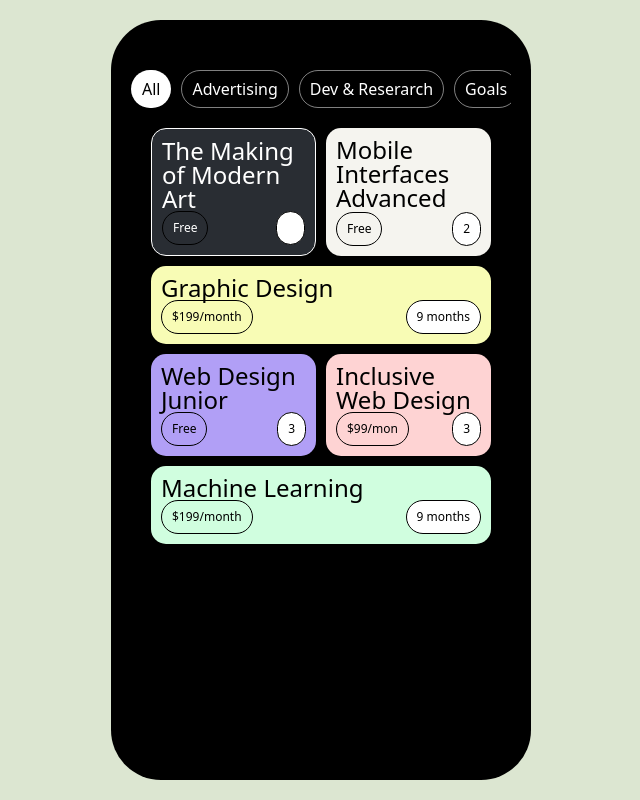
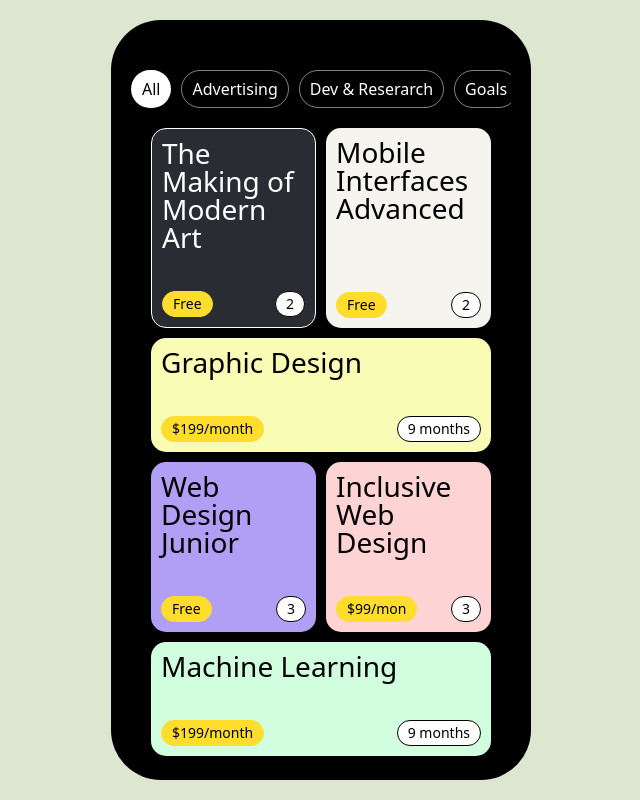
Before and after one commit to changhui98/Education-App, a website built with Vite: page education-app/index.html in a window 1280 px wide. Shown: the whole page, without its empty margins (319-959 px from the left). Built offline with nearby package versions, Linux system fonts and the light colour scheme.

Commit message:
updated css

```diff
--- a/education-app/index.html
+++ b/education-app/index.html
@@ -4,7 +4,7 @@
     <meta charset="UTF-8" />
     <meta name="viewport" content="width=device-width, initial-scale=1.0" />
     <link rel="stylesheet" href="/styles/style.scss" />
-    <title>Vite App</title>
+    <title>Education App</title>
   </head>
   <body>
     <div class="phone">
--- a/education-app/styles/style.scss
+++ b/education-app/styles/style.scss
@@ -19,6 +19,8 @@ body {
 
 .header {
   overflow-x: scroll;
+  -ms-overflow-style: none;
+  scrollbar-width: none;
   .header__list {
     display: flex;
     color: white;
@@ -48,21 +50,24 @@ body {
     border-radius: 15px;
     display: flex;
     flex-direction: column;
+    gap: 40px;
     justify-content: space-between;
     .cards__title {
-      font-size: 24px;
+      font-size: 28px;
     }
     .cards__footer {
-      font-size: 12px;
+      font-size: 14px;
       display: flex;
       justify-content: space-between;
       align-items: center;
       span {
-        padding: 10px;
+        padding: 5px 10px;
         border: 1px solid black;
         border-radius: 20px;
       }
       .price {
+        background-color: rgb(255, 221, 44);
+        border: 1px solid rgb(255, 221, 44);
       }
       .length {
         background-color: white;
@@ -70,8 +75,10 @@ body {
     }
     &:first-child {
       background-color: #292d33;
-      color: white;
       border: 1px solid white;
+      .cards__title {
+        color: white;
+      }
     }
     &:nth-child(2) {
       background-color: #f5f4ef;
```
